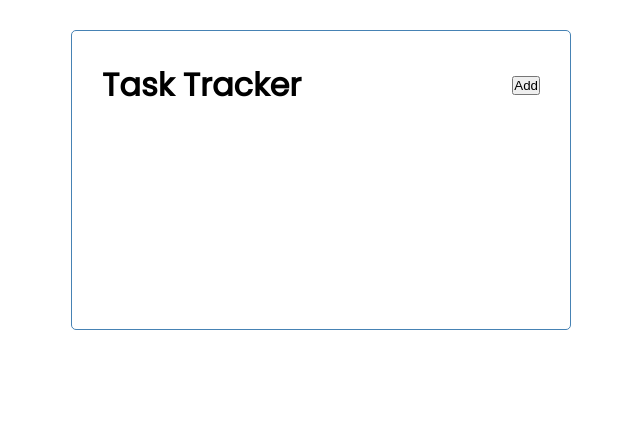
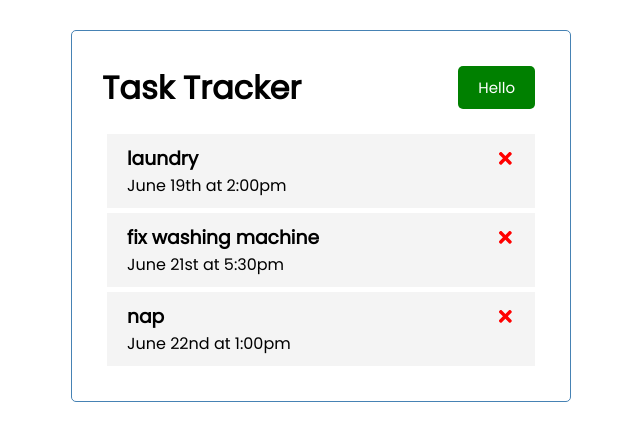
Before and after one commit to codiemaureen/ReactAPITraversyMedia, a React (Create React App) app in the folder react-api/react-task-tracker/: page / in a window 1280 px wide. Shown: the top 440 px of the page, without its empty margins (319-959 px from the left). Built offline with nearby package versions, Linux system fonts and the light colour scheme.

Commit message:
Deleting task

```diff
--- a/react-api/react-task-tracker/package.json
+++ b/react-api/react-task-tracker/package.json
@@ -8,6 +8,7 @@
     "@testing-library/user-event": "^13.5.0",
     "react": "^18.3.1",
     "react-dom": "^18.3.1",
+    "react-icons": "^5.2.1",
     "react-scripts": "5.0.1",
     "web-vitals": "^2.1.4"
   },
--- a/react-api/react-task-tracker/src/App.js
+++ b/react-api/react-task-tracker/src/App.js
@@ -1,9 +1,40 @@
 import Header from "./components/Header";
+import Tasks from "./components/Tasks";
+import { useState } from 'react'
+
 
 function App() {
+
+ const [tasks , setTasks] = useState([
+  {
+    id: 1,
+    text:'laundry',
+    day: 'June 19th at 2:00pm',
+    reminder: true,
+  },
+  {
+    id: 2,
+    text:'fix washing machine',
+    day: 'June 21st at 5:30pm',
+    reminder: true,
+  },
+  {
+    id: 3,
+    text: 'nap',
+    day: 'June 22nd at 1:00pm',
+    reminder: false,
+  }]);
+
+  // delete task
+  const deleteTask = (id) => {
+    setTasks(tasks.filter((task) => task.id !== id))
+  }
+
+
   return (
     <div className="container">
       <Header  />
+      <Tasks tasks={tasks} onDelete={deleteTask}/>
     </div>
   );
 }
--- /dev/null
+++ b/react-api/react-task-tracker/src/components/Button.js
@@ -0,0 +1,24 @@
+import PropTypes from 'prop-types'
+
+
+const Button = ({color, text, onClick}) => {
+  return (
+    <div>
+      <button
+      onClick={onClick}
+      style={{backgroundColor: color}}
+      className='btn'>{text}</button>
+    </div>
+  )
+}
+
+Button.defaultProps ={
+ color:'Blue',
+}
+
+Button.propTypes ={
+  text: PropTypes.string,
+  color: PropTypes.string,
+  onClick: PropTypes.func
+}
+export default Button
--- a/react-api/react-task-tracker/src/components/Header.js
+++ b/react-api/react-task-tracker/src/components/Header.js
@@ -1,11 +1,14 @@
 import PropTypes from 'prop-types'
-
+import Button from './Button';
 
 const Header = ({ title }) => {
+ const onClick = (e) => {
+  console.log('click');
+ }
   return (
    <header className="header">
     <h1>{title}</h1>
-    <button>Add</button>
+    <Button color='green' text='Hello' onClick={onClick}/>
    </header>
   )
 }
--- /dev/null
+++ b/react-api/react-task-tracker/src/components/Task.js
@@ -0,0 +1,12 @@
+import { FaTimes }  from 'react-icons/fa'
+
+const Task = ({ task, onDelete }) => {
+  return (
+    <div className="task">
+      <h3 key={task.id}>{task.text} <FaTimes style={{color: 'red', cursor: 'pointer'}} onClick={() => onDelete(task.id)}/></h3>
+      <p>{task.day}</p>
+    </div>
+  )
+}
+
+export default Task
--- /dev/null
+++ b/react-api/react-task-tracker/src/components/Tasks.js
@@ -0,0 +1,15 @@
+import Task from "./Task"
+
+
+const Tasks = ({ tasks, onDelete }) => {
+
+  return (
+    <>
+    {tasks.map((task) => (
+      <Task key={task.id} task={task} onDelete={onDelete}/>
+    ))}
+    </>
+  )
+}
+
+export default Tasks
```
Also changed, not shown: 1 other file (tests, documents, lock files or other folders).
